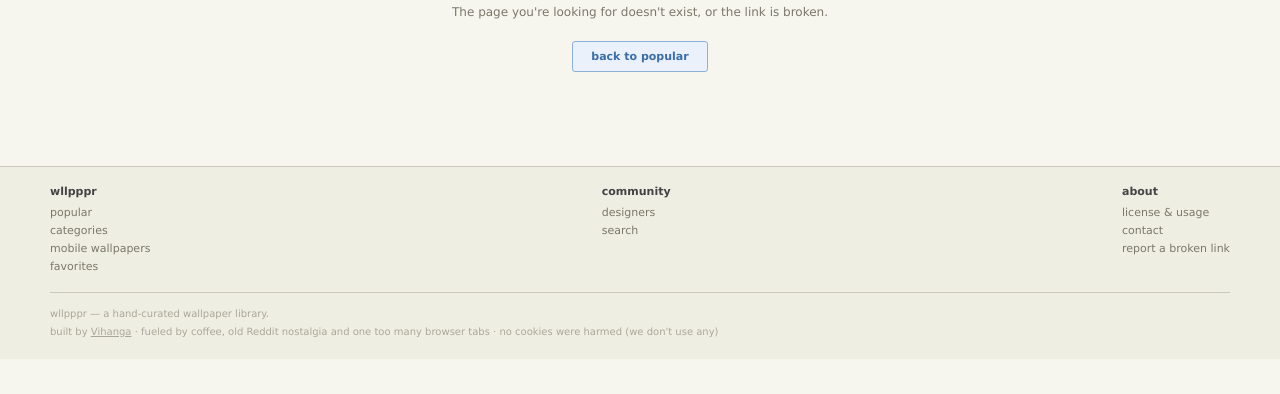
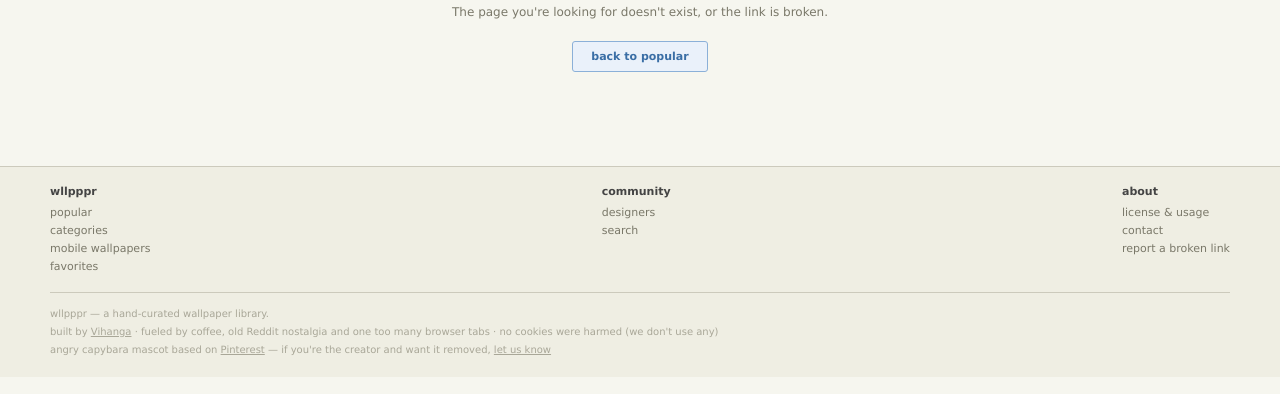
Before and after one commit to vihanga-nimsara/Wllpppr, a plain HTML site: page 404.html in a window 1280 px wide. Shown: the part 220-614 px from the top of the page. Drawn offline with Linux system fonts and the light colour scheme; a script that the page names is missing.

Commit message:
add capybara favicon + credit line in footer
- download Pinterest capybara art as assets/favicon.png
- add <link rel="icon"> to all 9 HTML pages
- add credit/disclaimer in footer: links to Pinterest source
  and contact page for takedown requests

```diff
--- a/404.html
+++ b/404.html
@@ -3,6 +3,7 @@
 <head>
 <meta charset="UTF-8">
 <title>page not found · wllpppr</title>
+<link rel="icon" type="image/png" href="assets/favicon.png">
 <link rel="stylesheet" href="assets/style.css">
 </head>
 <body>
@@ -50,7 +51,8 @@
     </div>
   </div>
   <div class="fbottom">wllpppr — a hand-curated wallpaper library.<br>
-      built by <a href="#" style="color:#a9a798; text-decoration:underline;">Vihanga</a> · fueled by coffee, old Reddit nostalgia and one too many browser tabs · no cookies were harmed (we don't use any)</div>
+      built by <a href="#" style="color:#a9a798; text-decoration:underline;">Vihanga</a> · fueled by coffee, old Reddit nostalgia and one too many browser tabs · no cookies were harmed (we don't use any)<br>
+      angry capybara mascot based on <a href="https://www.pinterest.com/pin/806425877067159136/" style="color:#a9a798; text-decoration:underline;">Pinterest</a> — if you're the creator and want it removed, <a href="contact.html" style="color:#a9a798; text-decoration:underline;">let us know</a></div>
 </footer>
 
 <script src="assets/api-key.js"></script>
```
Also changed, not shown: category.html (+3 -1 lines), designer.html (+3 -1 lines), favorites.html (+3 -1 lines), index.html (+3 -1 lines), license.html (+3 -1 lines), mobile.html (+3 -1 lines), search.html (+3 -1 lines), wallpaper.html (+3 -1 lines), assets/Favicon/android-chrome-192x192.png (added), assets/Favicon/android-chrome-512x512.png (added), assets/Favicon/apple-touch-icon.png (added), assets/Favicon/favicon-16x16.png (added), assets/Favicon/favicon-32x32.png (added), assets/Favicon/favicon.ico (added), 2 more files.
